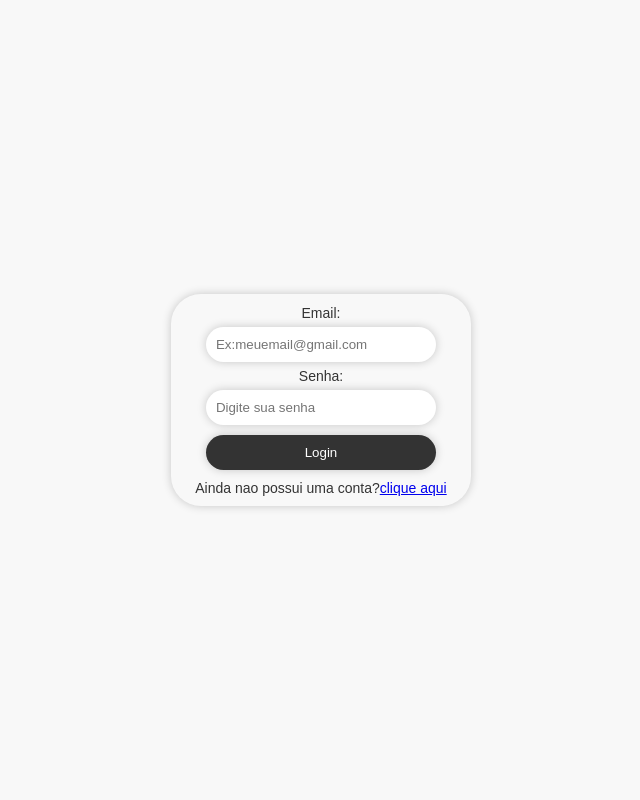
After one commit to francisco-josetti/DinoShop, a Flask app: page /login in a window 1280 px wide. The commit adds this page. Shown: the whole page, without its empty margins (319-959 px from the left). Run offline with Flask 3, Linux system fonts and the light colour scheme.

Commit message:
sistema de login e criação de header

```diff
--- a/app.py
+++ b/app.py
@@ -1,11 +1,59 @@
-from flask import Flask, render_template,url_for
+from flask import Flask, render_template,url_for, redirect, request, flash
+from flask_login import LoginManager, UserMixin, login_user, login_required, logout_user, current_user
 import pandas as pd
 app = Flask(__name__)
 
+app.config['SECRET_KEY'] = 'mysecretkey'
+class User(UserMixin):
+    def __init__(self,email):
+        self.id = email
+
+login_manager = LoginManager()
+login_manager.init_app(app)
 @app.route('/')
 def index():
     df = pd.read_csv('data/banco.csv')
-    return render_template('index.html',produtos=df.to_dict('records'))
+    return render_template('index.html',produtos=df.to_dict('records'),current_user=current_user)
+
+@app.route('/cadastro',methods=['GET','POST'])
+def cadastro():
+    if request.method == 'POST':
+        nome = request.form['nome']
+        email = request.form['email']
+        senha = request.form['senha']
+        df = pd.read_csv('data/dados.csv')
+        if email not in df['email'].astype(str).tolist():
+            df = pd.concat([df,pd.DataFrame({'nome':[nome],'email':[email],'senha':[senha]})],ignore_index=True)
+            df.to_csv('data/dados.csv',index=False)
+            user = User(email=email)
+            login_user(user)
+            return redirect(url_for('index'))
+    else:
+        flash('Email já cadastrado')
+        return render_template('cadastro.html')
+    return render_template('cadastro.html')
+
+@app.route('/login',methods=['GET','POST'])
+def login():
+    if request.method == 'POST':
+        email = request.form['email']
+        senha = request.form['senha']
+        df = pd.read_csv('data/dados.csv')
+        usuario_df = df[df['email'] == email]
+        if not usuario_df.empty and str(usuario_df.iloc[0]['senha']) == str(senha):
+            user = User(email)
+            login_user(user)
+            return redirect(url_for('index'))
+        else:
+            flash('Credenciais inválidas')
+            return redirect(url_for('login'))
+    return render_template('login.html')
+
+@login_manager.user_loader
+def load_user(user_id):
+    if user_id is None:
+        return None
+    return User(user_id)
 
 if __name__ == '__main__':
     app.run(debug=True)
--- /dev/null
+++ b/data/dados.csv
@@ -0,0 +1,3 @@
+nome,email,senha
+Francisco,franchesco@gmail.com,1234
+Marcos,marcos@gmail.com,12345
--- /dev/null
+++ b/static/aut.css
@@ -0,0 +1,60 @@
+*{
+    margin: 0;
+    padding: 0;
+    box-sizing: border-box;
+    font-family: 'Poppins', sans-serif;
+}
+
+body{
+    background-color: #f8f8f8;
+    width: 100%;
+    display: flex;
+    flex-direction: column;
+    align-items: center;
+    justify-content: center;
+    min-height: 100vh;
+}
+
+.aut-form{
+    display: flex;
+    flex-direction: column;
+    padding: 10px;
+    margin: 10px;
+    width: 300px;
+    text-align: center;
+    border-radius: 30px;
+    box-shadow: 0px 0px 10px rgba(0,0,0,0.2);
+    align-items: center;
+    justify-content: center;
+}
+
+.aut-form input{
+    padding: 10px;
+    margin: 5px;
+    width: 90%;
+    border-radius: 30px;
+    border: none;
+    box-shadow: 0px 0px 10px rgba(0,0,0,0.2);
+}
+
+.aut-form input[type="submit"]{
+    background-color: #333;
+    color: white;
+    cursor: pointer;
+}
+
+.aut-form input[type="submit"]:hover{
+    background-color: #555;
+}
+
+.aut-form p{
+    margin-top: 5px;
+    color: #333;
+    font-size: 14px;
+}
+
+.aut-form label{
+    margin-top: 5px;
+    color: #333;
+    font-size: 14px;
+}
--- /dev/null
+++ b/templates/login.html
@@ -0,0 +1,20 @@
+<!DOCTYPE html>
+<html lang="en">
+<head>
+    <meta charset="UTF-8">
+    <meta name="viewport" content="width=device-width, initial-scale=1.0">
+    <title>Login</title>
+    <link rel="stylesheet" href="static/aut.css">
+</head>
+<body>
+    <div class="aut-form">
+        <form action="/login" method="POST">
+            <label for="email">Email:</label>
+            <input type="email" id="email" name="email" required placeholder="Ex:meuemail@gmail.com"><br>
+            <label for="senha">Senha:</label>
+            <input type="password" id="senha" name="senha" required placeholder="Digite sua senha"><br>
+            <input type="submit" value="Login">
+            <p>Ainda nao possui uma conta?<a href="/cadastro">clique aqui</a></p>
+    </div>
+</body>
+</html>
```
Also changed, not shown: static/style.css (+45 -0 lines), templates/cadastro.html (added, +29 -0 lines), templates/index.html (+14 -6 lines).
